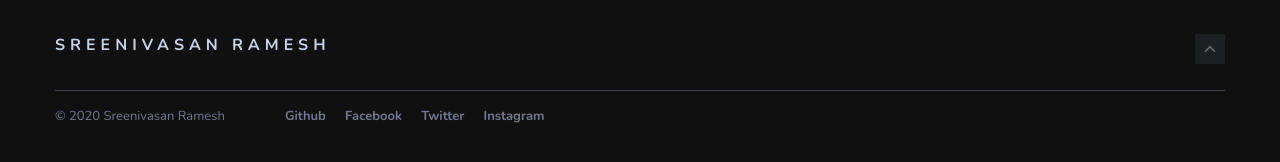
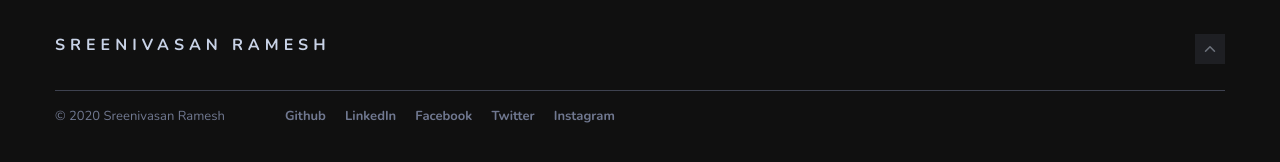
Before and after one commit to sreenivasanramesh/sreenivasanramesh.github.io, a Jekyll site: the page built from _posts/2018-05-29-welcome-to-jekyll.markdown, in a window 1280 px wide and 900 px high, scrolled down 2075 px. Shown: the part 720-882 px from the top of the window. Built offline with Jekyll 4.4.1, drawn with Linux system fonts in a browser that asks for light colours; nearby versions of some CDN libraries; comment, search, counter and statistics services are not loaded.

```diff
--- a/_config.yml
+++ b/_config.yml
@@ -3,7 +3,7 @@
 
 title: Sreenivasan Ramesh
 description: My personal blog. # this means to ignore newlines until "baseurl:"
-baseurl: "/blog" # the subpath of your site, e.g. /blog
+baseurl: "" # the subpath of your site, e.g. /blog
 url: "" # the base hostname & protocol for your site, e.g. http://example.com
 
 
@@ -16,9 +16,10 @@ author-avatar: site/avatar.jpg
 #-------------------------------
 # Contact links
 github: https://github.com/sreenivasanramesh
+linkedin: https://linkedin.com/in/sreenivasanramesh
 facebook:  https://facebook.com/sreenivasan.ramesh # Add your Facebook handle
 twitter:   https://twitter.com/ # Add your Facebook handle
-instagram: https://www.instagram.com/sreenivasan.ramesh # Add your Facebook handle
+instagram: https://instagram.com/sreenivasan.ramesh # Add your Facebook handle
 
 
 #-------------------------------
--- a/_includes/footer.html
+++ b/_includes/footer.html
@@ -16,6 +16,10 @@
             <ul class="list-reset">
               {% if site.github %}
               <li><a href="{{ site.github }}">Github</a></li>
+              {% else %} {% endif %}
+
+              {% if site.linkedin %}
+              <li><a href="{{ site.linkedin }}">LinkedIn</a></li>
               {% else %} {% endif %}
 
               {% if site.facebook %}
--- a/_layouts/post.html
+++ b/_layouts/post.html
@@ -39,7 +39,8 @@ layout: default
 					</div>
 				</div>
 
-				<div class="post-body">
+				<div class="post-body" style="text-align: justify;">
+
 					{{ content }}
 
 					<div class="post-share">
```
Also changed, not shown: README.md.
